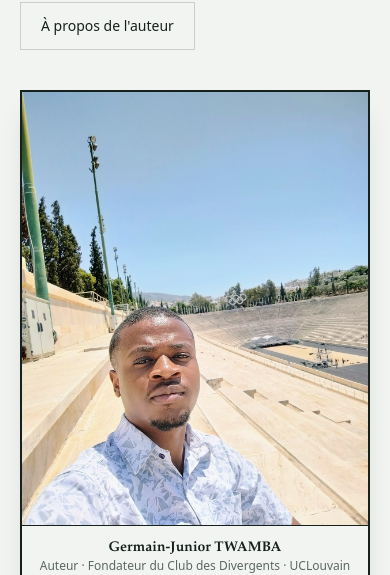
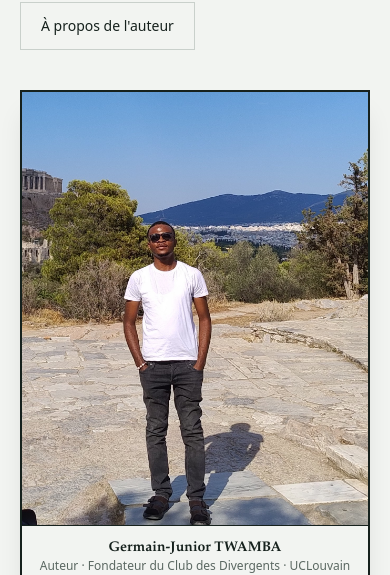
Before and after one commit to germain65/GermainTwamba, a Next.js app: page /GermainTwamba/ in a window 390 px wide. Shown: the part 764-1339 px from the top of the page. Built offline with nearby package versions, Linux system fonts and the light colour scheme; no server answers.

Commit message:
Use mobile photo on home page

```diff
--- a/app/page.tsx
+++ b/app/page.tsx
@@ -48,12 +48,12 @@ export default function Home() {
           </div>
         </div>
 
-        {/* Nouveau portrait officiel de Germain */}
+        {/* Photo d'accueil de Germain-Junior TWAMBA */}
         <div className="relative mx-auto w-full max-w-sm md:max-w-none">
           <div className="relative overflow-hidden border-2 border-ink bg-tint shadow-xl">
             <img
-              src={asset('/photos/germain-portrait.jpg')}
-              alt="Germain-Junior TWAMBA"
+              src={asset('/photos/germain-accueil.jpg')}
+              alt="Germain-Junior TWAMBA devant un panorama urbain et des ruines antiques"
               className="aspect-[4/5] w-full object-cover object-top"
             />
             <div className="border-t border-ink bg-paper p-3 text-center">
```
Also changed, not shown: public/photos/germain-accueil.jpg (added).
